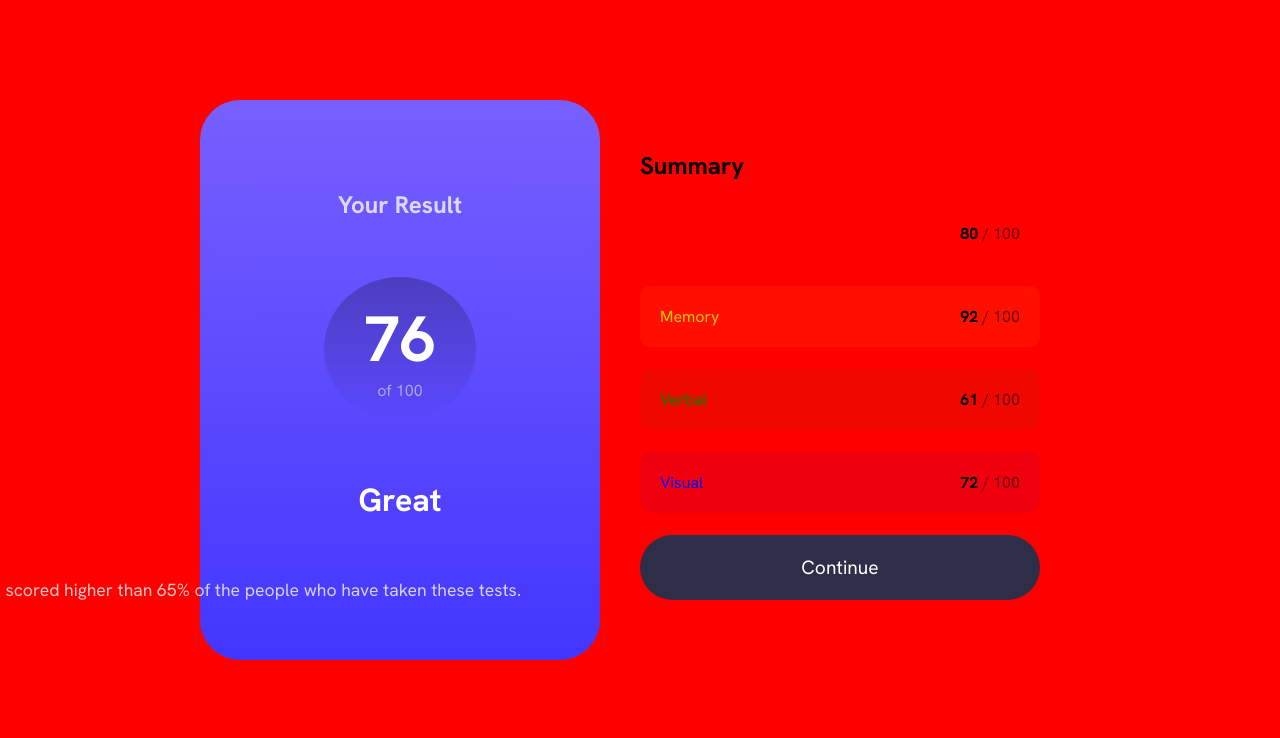
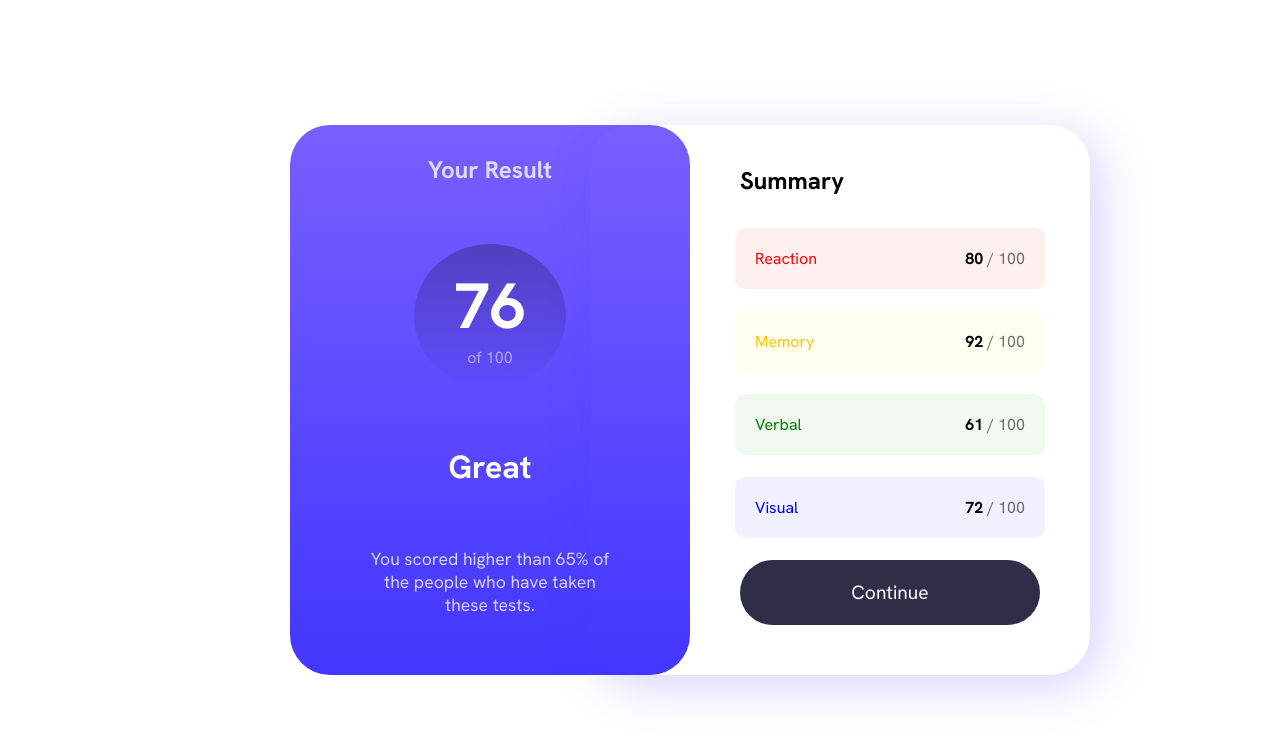
Before and after one commit to kinhoown/projeto-saude, a plain HTML site: page index.html in a window 1280 px wide. Drawn offline with Linux system fonts and the light colour scheme.

Commit message:
FINALIZADO
Projeto finalizado.

```diff
--- a/estilos/style.css
+++ b/estilos/style.css
@@ -34,6 +34,7 @@
 
 body{
     background-color: white;
+    height: 100vh;
 }
 
 .avo{
@@ -157,7 +158,7 @@ strong{
 .filho26{
     width: 100%;
     padding: 20px;
-    border-radius: 50px;
+    border-radius: 60px;
 
     background-color: rgb(46, 46, 73);
     color: white;
--- a/estilos/telas.css
+++ b/estilos/telas.css
@@ -2,7 +2,7 @@
 
 @media screen and (min-width: 768px) {
     .avo{
-        background-color: red;
+        background-color: white;
         flex-direction: row;
         justify-content: center;
         align-items: center;
@@ -10,12 +10,28 @@
     }
 
     .pai1{
-        height: 500px;
+        height: 550px;
         width: 400px;
+        margin: 0px;
+        padding: 0px;
+    }
+
+    .filho14{
+        width: 60%;
+        text-align: center;
+        margin: 0px;
     }
 
     .pai2{
-        height: 500px;
-        width: 400px;
+        height: 550px;
+        width: 300px;
+        box-shadow: 10px 10px 50px rgba(67, 54, 255, 0.219);
+        margin: -100px;
+        padding: 0px 50px 0px 150px;
+        border-radius: 40px;
+    }
+
+    .filho21{
+        margin: 40px 0px 10px 0px;
     }
 }
```
